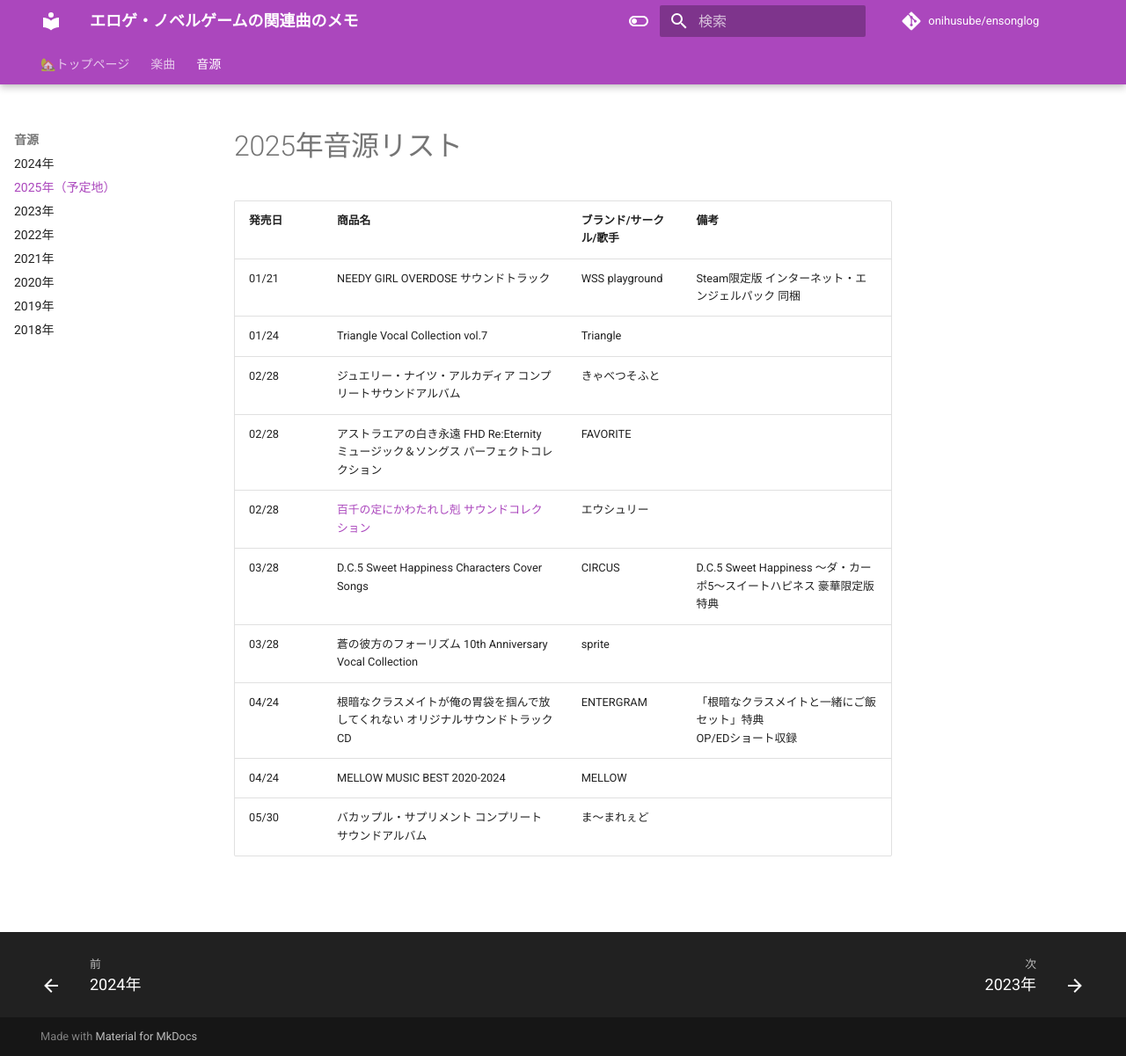
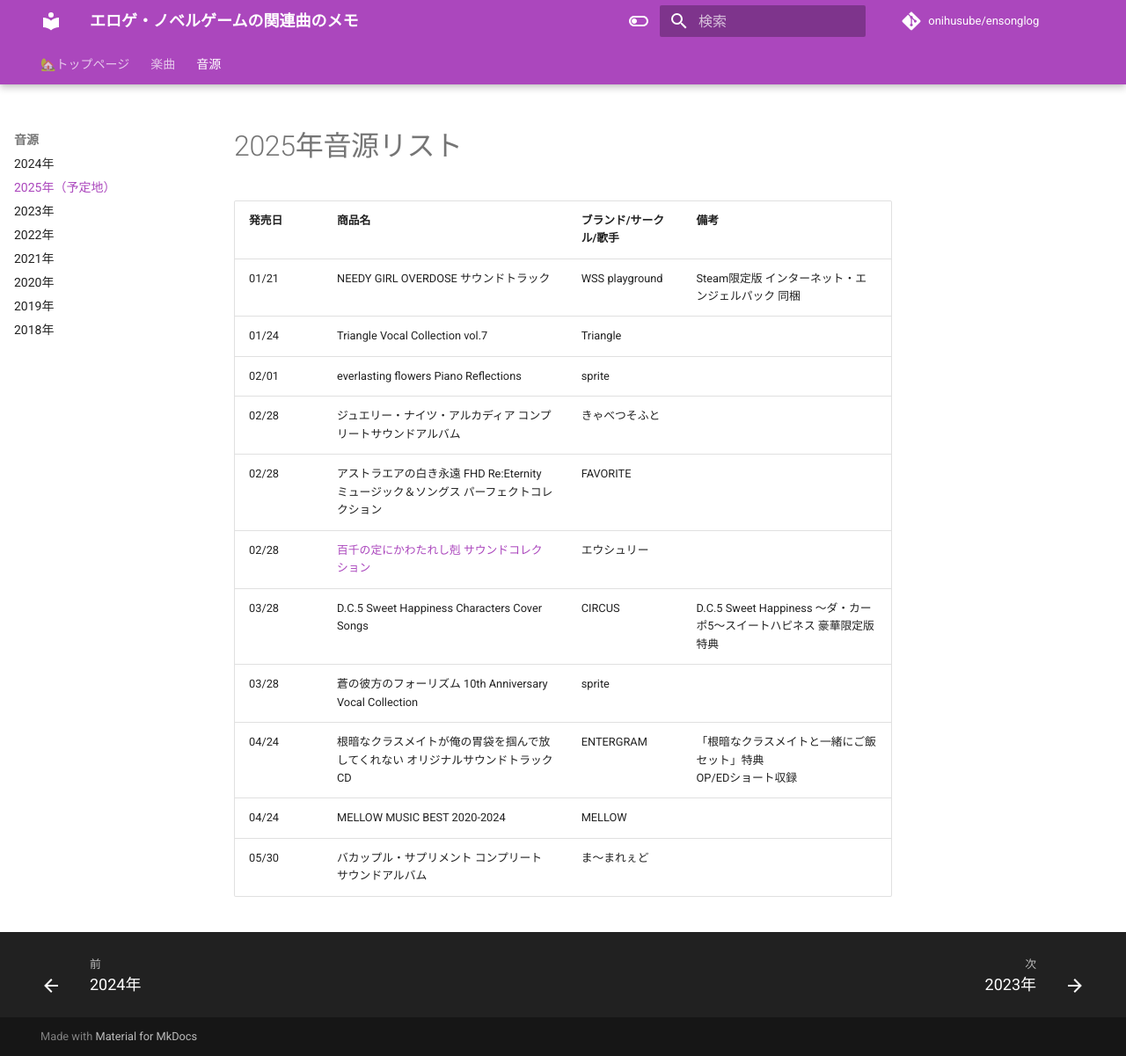
Before and after one commit to onihusube/ensonglog, an MkDocs documentation site: the page built from docs/2025/音源.md, in a window 1280 px wide and 1201 px high. Shown: the whole window at 88% size. Built offline with MkDocs 1.6.1 and Material for MkDocs 9.7.7, drawn with Linux system fonts in a browser that asks for light colours; comment, search, counter and statistics services are not loaded.

Commit message:
everlasting flowers Piano Reflections追記

```diff
--- a/docs/2025/音源.md
+++ b/docs/2025/音源.md
@@ -9,6 +9,7 @@
 |---|---|---|---|
 | 01/21 | NEEDY GIRL OVERDOSE サウンドトラック | WSS playground | Steam限定版 インターネット・エンジェルパック 同梱 |
 | 01/24 | Triangle Vocal Collection vol.7 | Triangle |  |
+| 02/01 | everlasting flowers Piano Reflections | sprite |  |
 | 02/28 | ジュエリー・ナイツ・アルカディア コンプリートサウンドアルバム | きゃべつそふと |  |
 | 02/28 | アストラエアの白き永遠 FHD Re:Eternity ミュージック＆ソングス パーフェクトコレクション | FAVORITE |  |
 | 02/28 | [百千の定にかわたれし剋 サウンドコレクション](./%E9%9F%B3%E6%BA%90%E5%80%8B%E5%88%A5/%E7%99%BE%E5%8D%83%E3%81%AE%E5%AE%9A%E3%81%AB%E3%81%8B%E3%82%8F%E3%81%9F%E3%82%8C%E3%81%97%E5%89%8B%20%E3%82%B5%E3%82%A6%E3%83%B3%E3%83%89%E3%82%B3%E3%83%AC%E3%82%AF%E3%82%B7%E3%83%A7%E3%83%B3.md) | エウシュリー |  |
```
